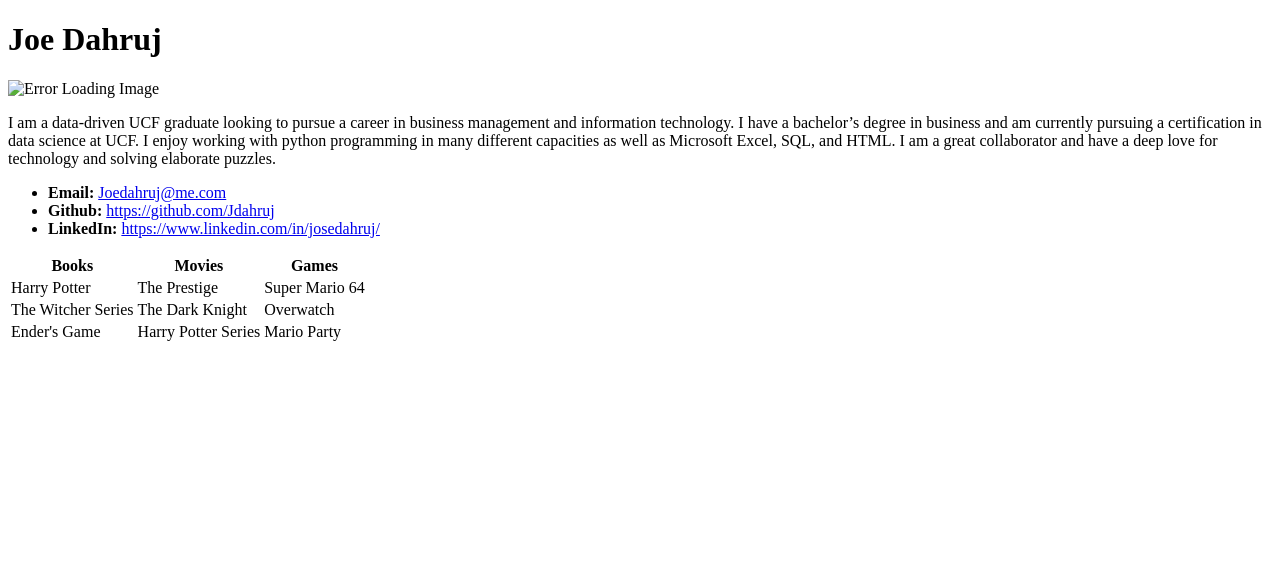
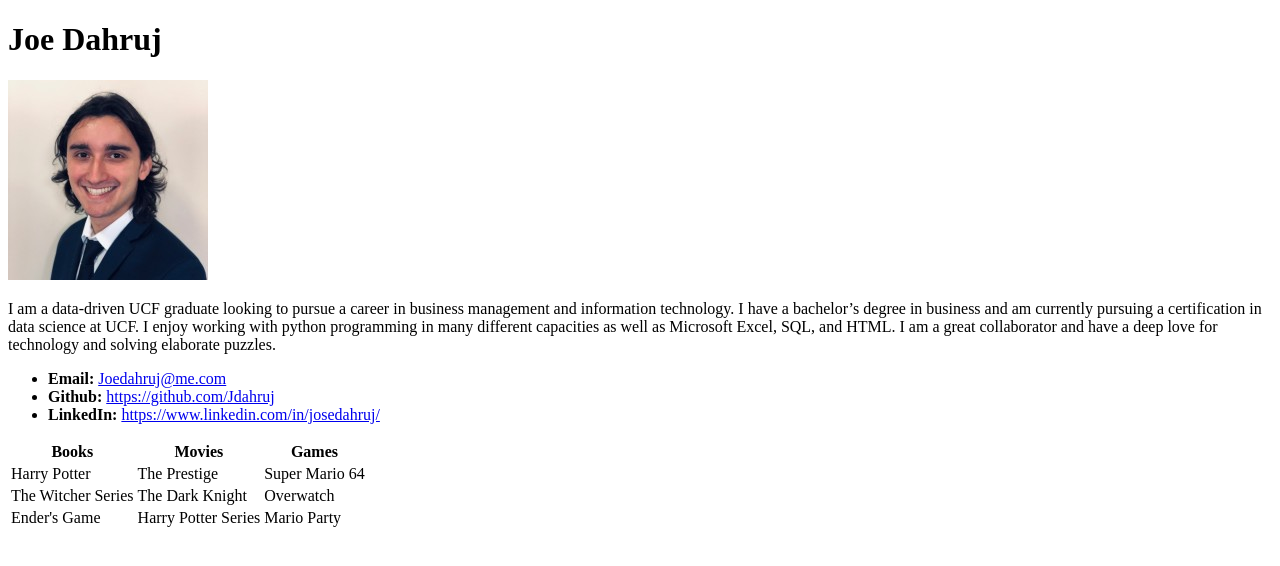
Before and after one commit to Jdahruj/jdahruj.github.io, a plain HTML site: page index.html in a window 1280 px wide. Drawn offline with Linux system fonts and the light colour scheme.

Commit message:
Update index.html

```diff
--- a/index.html
+++ b/index.html
@@ -10,7 +10,7 @@
 
     <h1>Joe Dahruj</h1>
 
-    <img src="file:/D:/Documents/GitHub/jdahruj.github.io/linkedin_shot.jpg" alt="Error Loading Image">
+    <img src="linkedin_shot.jpg" alt="Error Loading Image">
 
     <p>I am a data-driven UCF graduate looking to pursue a career in business management and information technology. I have a bachelor’s degree in business and am currently pursuing a certification in data science at UCF. I enjoy working with python programming
         in many different capacities as well as Microsoft Excel, SQL, and HTML. I am a great collaborator and have a deep love for technology and solving elaborate puzzles.</p>
```
